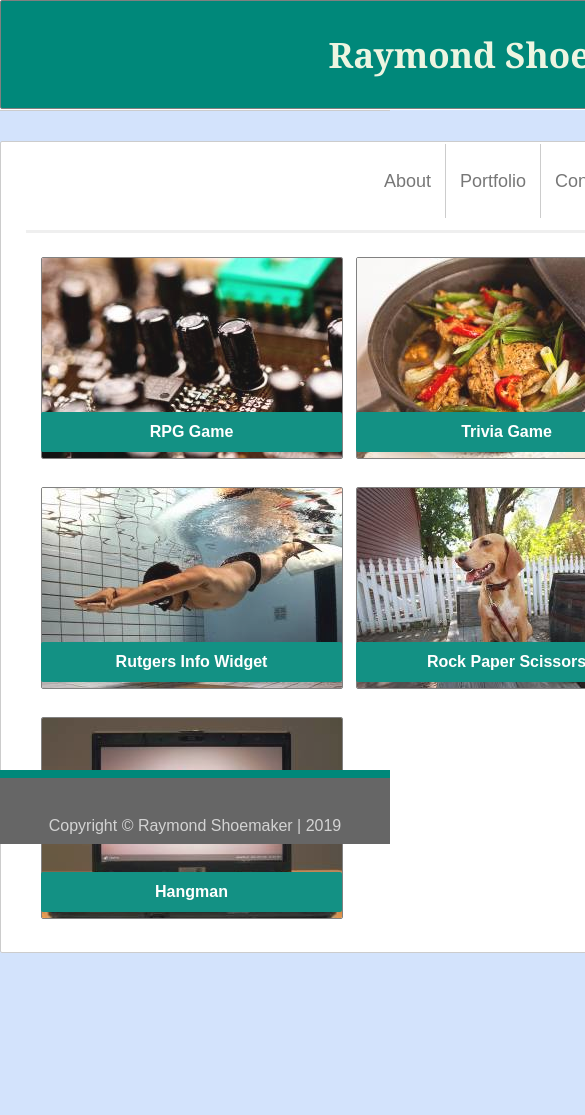
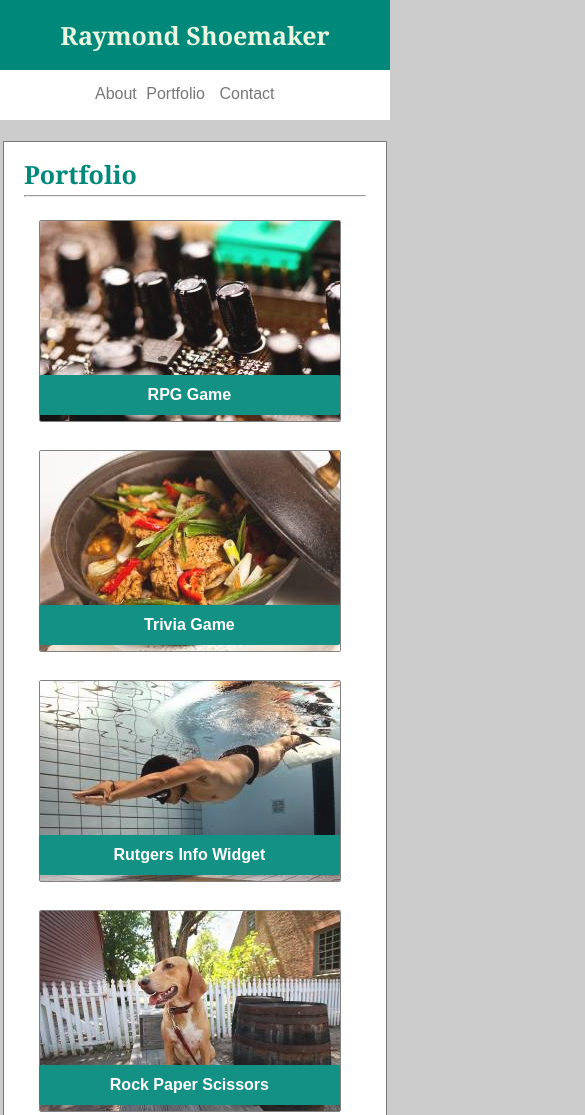
Before and after one commit to rjshoemaker55/Responsive-Portfolio, a plain HTML site: page portfolio.html in a window 390 px wide. Shown: the top 1115 px of the page, 585 px wide, since content can reach past the window. Before the commit the page ends 962 px from the top, so only its background shows below. Drawn offline with Linux system fonts and the light colour scheme.

Commit message:
recreated css file, fixed all formatting and responsiveness issues

```diff
--- a/assets/style.css
+++ b/assets/style.css
@@ -1,191 +1,162 @@
 body {
   font-family: 'Arial', 'Helvetica Neue', 'Helvetica', 'sans-serif';
-  margin-left: auto;
-  margin-right: auto;
-  margin-top: 0px;
-  background: #d3e3fc;
+  background: #ccc;
   position: relative;
   height: 100%;
-  width: 100%;
+  padding-bottom: 90px;
 }
 
-html {
-  height: 100%;
-}
-
-/* HEADER STARTS HERE*/
-
-#headerBar {  /* wraps h1 and nav bar */
-  width: 960px;
-  height: 110px;
+#navbar-wrap {
+  width: 100%;
+  height: 70px;
   background-color: white;
-  margin: 0px auto;
-}
-
-#headerBarWrap {  /* wraps "header bar" to make white space full width */
-  background-color: white;
-  width: 100%;
-  height: 110px;
-  border-bottom-style: solid;
-  border-color: #ccc;
-  border-width: 1px;
+  border-bottom: 1px #777 solid;
 }
 
 h1 {
-  background: #00887a;
-  font-size: 35px;
-  padding: 36px;
-  width: 400px;
+  width: 325px;
+  font-family: 'Georgia', Times, 'Times New Roman', serif;
+  background-color: #00887a;
+  color: #eaf7e0;
+  font-size: 25px;
+  padding: 22.5px 0px;
   text-align: center;
   float: left;
+}
+
+#nav {
+  float: right;
+  margin-top: 30px;
+}
+
+#nav li {
+  display: inline;
+}
+
+#nav a {
+  text-decoration: none;
+  color: #777;
+  font-size: 16px;
+
+}
+
+#nav li + li {
+  margin: 5px;
+}
+
+.narrow-element {
+  width: 70%;
+  margin: auto;
+}
+
+.main-section-wrapper {
+  background-color: white;
+  border: 1px #777 solid;
+  margin-top: 20px;
+}
+
+.main-section {
+  background: white;
+  padding: 20px;
+  overflow: hidden;
+
+}
+
+h2 {
   font-family: 'Georgia', Times, 'Times New Roman', serif;
-  border: gray solid 1px;
+  font-size: 25px;
+  color: #00887a
+}
+
+#profile-picture {
+  margin-top: 10px;
+  margin-right: 20px;
+  float: left;
+}
+
+.about-para {
+  margin-top: 10px;
+  line-height: 2;
+  font-size: 16px;
+}
+
+footer {
+  width: 100%;
+  padding: 25px 0px;
+  background: #777;
+  color: #ccc;
+  border-top: 5px solid #00887a;
+  margin-top: 40px;
+  position: fixed;
+  bottom: 0;
+}
+
+#contact-footer {
+  width: 100%;
+  padding: 25px 0px;
+  background: #777;
+  color: #ccc;
+  border-top: 5px solid #00887a;
+  margin-top: 40px;
+  position: fixed;
+  bottom: 0;
+}
+
+#portfolio-footer {
+  width: 100%;
+  padding: 25px 0px;
+  background: #777;
+  color: #ccc;
+  border-top: 5px solid #00887a;
+  margin-top: 40px;
+  position: absolute;
+  bottom: 0;
+}
+
+#footer-para {
+  text-align: center;
+}
+
+.portfolio-image {
+  float: left;
+  width: 300px;
+  height: 200px;
+  margin-top: 15px;
+  margin-bottom: 15px;
+  margin-left: 15px;
+  opacity: .92;
+  transition: .3s;
+}
+
+.portfolio-image img {
+  border: 1px #777 solid;
   border-radius: 2px;
 }
 
-#mainLogo { /* hyperlink on h1 */
-  color: #edf5e1;
+.portfolio-image p {
+  color: white;
+  background-color: #00887a;
+  width: 301px;
+  text-align: center;
+  font-weight: bold;
+  padding: 12px 0px;
+  position: relative;
+  bottom: 50px;
+  border-radius: 2px;
+}
+
+.portfolio-image a {
   text-decoration: none;
 }
-
-/* NAV BAR STARTS HERE */
-
-#nav {
-  list-style-type: none;
-  margin-left: 665px;
-  padding: 0;
-  font-size: 18px;
-  color: #05386b
-}
-
-nav li {
-  float: left;
-  margin-top: 35px;
-}
-
-nav li+li { /* adds lines between adjacent nav items */
-  border-left: 1px solid #ccc;
-}
-
-nav a {
-  display: block;
-  padding: 28px 14px;
-  color: #777;
-  text-decoration: none;
-  margin-left: 4px;
-  margin-right: 4px;
-  text-align: center;
-  transition: .3s;
-}
-
-nav a:hover {
-  font-weight: bold;
-  background-color: #f4f4f4;
-  border-bottom: gray 6px solid;
-  padding-bottom: 22px;
-}
-
-/* NAVBAR ENDS HERE */
-
-/* HEADER ENDS  HERE*/
-
-
-
-/* MAIN CONTENT (about me, contact, etc.) */
-
-.mainSection {
-  clear: both;
-  width: 910px;
-  margin: 30px auto 0px auto;
-  background-color:#fff;
-  padding: 25px;
-  border: solid #ccc 1px;
-  border-radius: 2px;
-  display: block;
-}
-
-#portfolioSection {
-width: 910px;
-height: 760px;
-margin: 30px auto 100px auto;
-background-color:#fff;
-padding: 25px;
-border: solid #ccc 1px;
-border-radius: 2px;
-display: block;
-}
-
-h2 {
-  font-size: 35px;
-  color: #00887a;
-  font-family: 'Georgia', Times, 'Times New Roman;', serif;
-  padding: 10px 0px;
-}
-
-hr {
-  display: block;
-  height: 1px;
-  border: 0;
-  border-top: 3px solid #efefef;
-}
-
-#profilePic {
-  margin-top: 20px;
-  margin-right: 25px;
-  float: left;
-  border: 1px solid gray;
-  border-radius: 3px;
-}
-
-.aboutPara {
-  line-height: 2;
-  color: #777;
-  font-size: 18px;
-  margin-top: 20px;
-}
-
-
-/* END OF MAIN CONTENT */
-
-footer {
-  background-color: #666;
-  width: 100%;
-  padding-top: 40px;
-  padding-bottom: 10px;
-  text-align: center;
-  border-top: 8px solid #00887a;
-  position: fixed;
-  bottom: 0;
-  content: "";
-  clear: both;
-}
-
-#portFooter {
-  background-color: #666;
-  width: 100%;
-  padding-top: 40px;
-  padding-bottom: 10px;
-  text-align:center;
-  border-top: 8px solid #00887a;
-  position: absolute;
-  bottom: 0;
-  content: "";
-  clear: both;
-}
-
-#footerPara {
-  color: lightgray;
-}
-
-/* CONTACT FORM  */
 
 form p {
   line-height: 2;
   color: #777;
   margin-top: 15px;
+  margin-right: 20px;
 }
 
-.inputBoxes {
+.input-box {
   width: 100%;
   height: 30px;
   font-size: 18px;
@@ -195,7 +166,7 @@ form p {
   border-radius: 2px
 }
 
-.inputBoxes:focus {
+.input-box:focus {
   background-color: #efefef;
 }
 
@@ -236,98 +207,62 @@ textarea:focus {
   cursor: pointer;
 }
 
-/* END OF CONTACT FORM */
+
+@media (min-width: 1410px) {
+  #portfolio-footer {
+    position: fixed;
+    bottom: 0;
+  }
+}
+
+@media (max-width: 768px) {
+  .narrow-element {
+    width: 95%;
+}
+footer {
+  position: fixed;
+  bottom: 0;
+  }
+}
 
 
-/* PORTFOLIO */
-
-.portfolioImages {
-  float: left;
-  width: 300px;
-  height: 200px;
-  margin-top: 15px;
-  margin-bottom: 15px;
-  margin-left: 15px;
-  opacity: .92;
-  transition: .3s;
-}
-
-.portfolioImages img {
-  border: 1px #777 solid;
-  border-radius: 2px;
-}
-
-.portfolioImages p {
-  color: white;
-  background-color: #00887a;
-  width: 301px;
-  text-align: center;
-  font-weight: bold;
-  padding: 12px 0px;
-  position: relative;
-  bottom: 50px;
-  border-radius: 2px;
-}
-
-.portfolioImages a {
-  text-decoration: none;
-}
-
-.portfolioImages:hover {
-  opacity: 1;
-}
-
-/* RESPONSIVENESS */
-
-@media screen and (max-width: 980px) {
-  /* .narrow-element {
-    margin: auto;
-  }
-} */
-
-@media screen and (max-width: 768px) {
-  .mainSection {
-    margin-left: 30px;
-    margin-right: 30px;
-    margin-top: 130px;
-  }
-
-  .portfolioSection {
-    margin-top: 130px;
-    clear: both;
-  }
+@media (max-width: 640px) {
 
   h1 {
     width: 100%;
-    float: none;
   }
 
-  nav a {
-    background: white;
-    margin: auto;
+  #navbar  {
+    width: 100%;
   }
 
   nav {
-    margin: 0px auto;
-    padding-left: 370px;
-    padding-right: 300px;
     background: white;
-    width: 100%;
+    padding-top: 71px;
+    padding-bottom: 3px;
+    margin-bottom: 300px;
   }
 
   #nav {
-    margin: auto;
+    width: 200px;
     float: none;
+    margin: 15px auto;
     background: white;
-    width: 100%;
-
   }
 
+  .main-section-wrapper {
+    margin-top: 70px;
+}
+
+.narrow-element {
+  width: 98%
 }
 }
 
-@media screen and (max-width: 640px) {
-  h1 {
-    width: 100%;
-  }
+@media (max-width: 515px) {
+
+footer {
+  position: absolute;
+  bottom: 0;
 }
+}
--- a/portfolio.html
+++ b/portfolio.html
@@ -13,9 +13,9 @@
 <body>
 
   <header>
-    <div id="headerBarWrap">
-      <div id="headerBar" class="narrow-element">
-        <a id="mainLogo" href="index.html">
+    <div id="navbar-wrap">
+      <div id="navbar" class="narrow-element">
+        <a id="main-logo" href="index.html">
           <h1>Raymond Shoemaker</h1>
         </a>
         <nav>
@@ -29,44 +29,48 @@
     </div>
   </header>
 
-  <section id="portfolioSection" class="narrow-element">
+  <section class="main-section-wrapper narrow-element">
+    <div class="main-section">
       <h2>Portfolio</h2>
       <hr>
-    <div class="portfolioImages">
+      <div id="image-group">
+        <div class="portfolio-image">
           <a href="#">
             <img src="images/Portfolio1.jpg" alt="Close up of circuit board.">
             <p>RPG Game</p>
           </a>
         </div>
-    <div class="portfolioImages">
+        <div class="portfolio-image">
           <a href="#">
             <img src="images/Portfolio2.jpg" alt="Chicken cooking in a pan.">
             <p>Trivia Game</p>
           </a>
         </div>
-    <div class="portfolioImages">
+        <div class="portfolio-image">
           <a href="#">
             <img src="images/Portfolio3.jpg" alt="Man swimming underwater.">
             <p>Rutgers Info Widget</p>
           </a>
         </div>
-    <div class="portfolioImages">
+        <div class="portfolio-image">
           <a href="#">
             <img src="images/Portfolio4.jpg" alt="Dog sitting outside.">
             <p>Rock Paper Scissors</p>
           </a>
         </div>
-    <div class="portfolioImages">
+        <div class="portfolio-image">
           <a href="#">
             <img src="images/Portfolio5.jpg" alt="Picture of computer screen displaying 'Ubuntu'">
             <p>Hangman</p>
           </a>
         </div>
+      </div>
+    </div>
 
   </section>
 
-  <footer id="portFooter">
-    <p id=footerPara>
+  <footer id="portfolio-footer">
+    <p id=footer-para>
       Copyright © Raymond Shoemaker | 2019
     </p>
   </footer>
```
Also changed, not shown: contact.html (+10 -8 lines), index.html (+20 -11 lines), 2 other files. Lines whose indentation alone changed are shown as unchanged.
